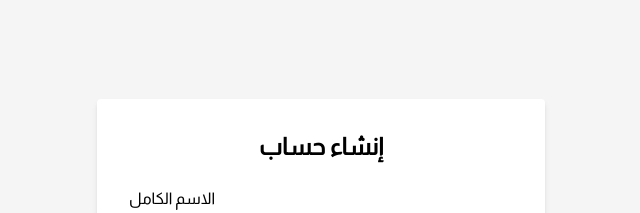
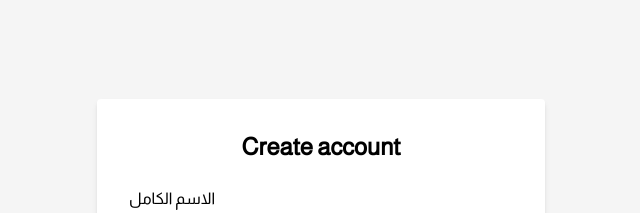
Before and after one commit to ali98nadhum/ecommerce-front, a React (Vite) app: page /register in a window 1280 px wide. Shown: the top 213 px of the page, without its empty margins (319-959 px from the left). Built offline with nearby package versions, Linux system fonts and the light colour scheme.

Commit message:
update RegisterPage

```diff
--- a/src/pages/RegisterPage/RegisterPage.jsx
+++ b/src/pages/RegisterPage/RegisterPage.jsx
@@ -1,11 +1,16 @@
-import React from "react";
+import React,{useEffect} from "react";
 import RegisterForm from "../../components/RegisterForm/RegisterForm";
+import { useTranslation } from "react-i18next";
 
 const RegisterPage = () => {
+     const { t, i18n } = useTranslation();
+        useEffect(() => {
+          document.documentElement.dir = i18n.language === "ar" ? "rtl" : "ltr";
+        }, [i18n.language]);
   return (
     <div className="min-h-screen flex items-center justify-center px-4 mt-5 mb-14">
       <div className="max-w-md w-full bg-white p-8 rounded shadow-md">
-        <h2 className="text-2xl font-bold text-center mb-6">إنشاء حساب</h2>
+        <h2 className="text-2xl font-bold text-center mb-6"> {t("create-account")} </h2>
         <RegisterForm />
       </div>
     </div>
```
